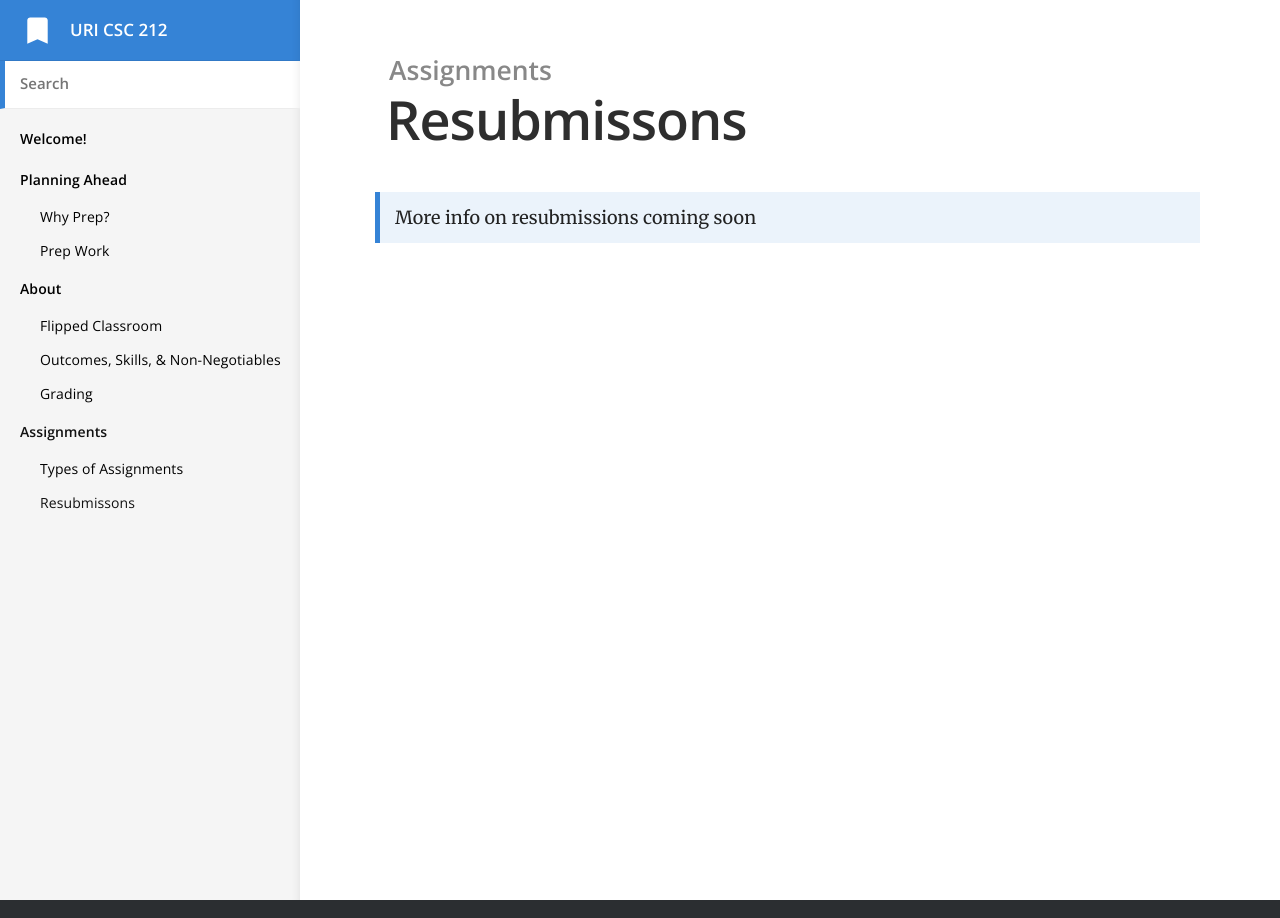
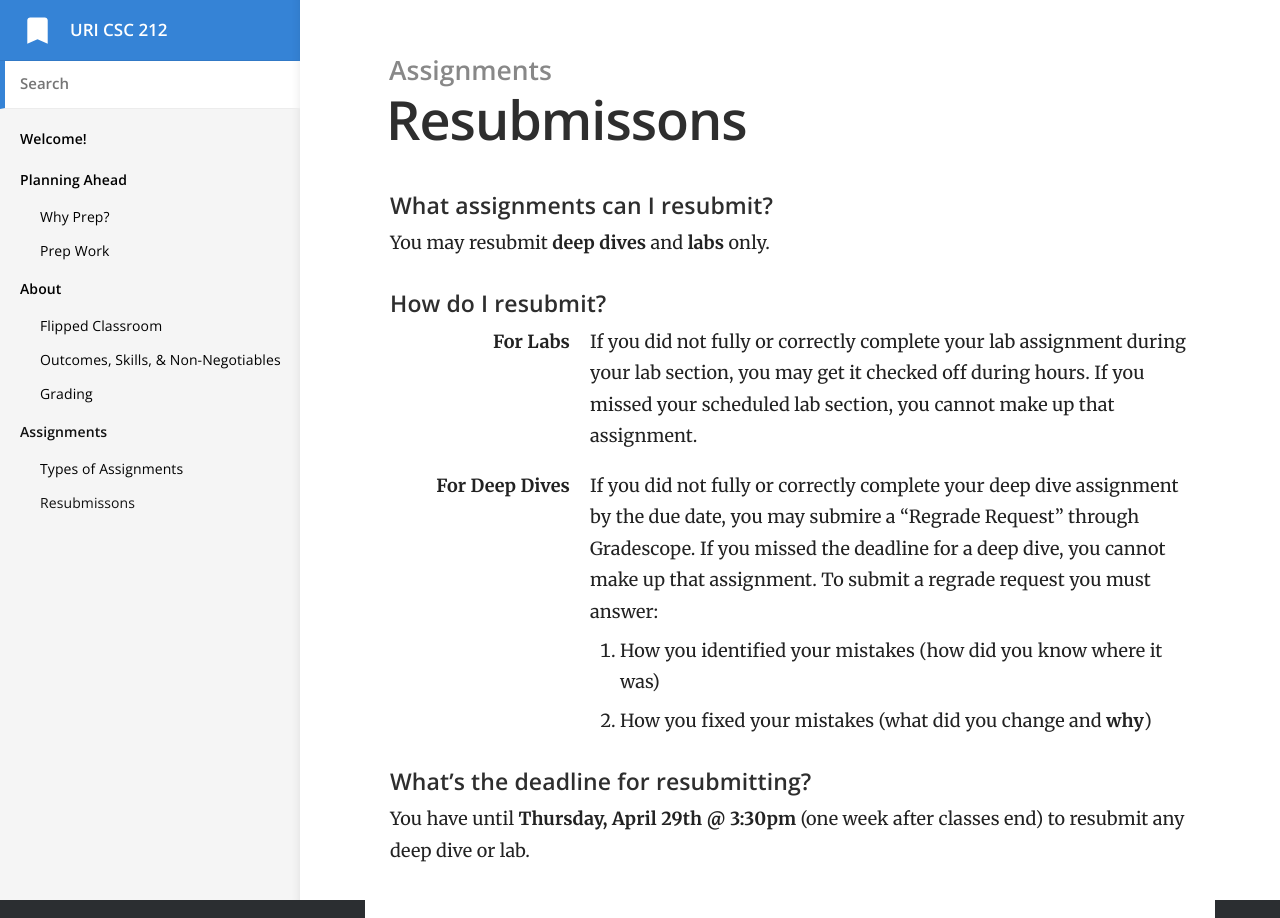
Before and after one commit to vcc-csc212/sp21-archive, a Jekyll site: the page built from _docs/3-assignments/resubmissions.md, in a window 1280 px wide. Built offline with Jekyll 4.4.1, drawn with Linux system fonts in a browser that asks for light colours.

Commit message:
resubmissions page done

```diff
--- a/_docs/3-assignments/resubmissions.md
+++ b/_docs/3-assignments/resubmissions.md
@@ -4,4 +4,18 @@ category: Assignments
 order: 2
 permalink: /resubmissions/
 ---
-> More info on resubmissions coming soon
+
+#### What assignments can I resubmit?
+You may resubmit **deep dives** and **labs** only.
+
+#### How do I resubmit?
+For Labs
+: If you did not fully or correctly complete your lab assignment during your lab section, you may get it checked off during hours. If you missed your scheduled lab section, you cannot make up that assignment.
+
+For Deep Dives
+: If you did not fully or correctly complete your deep dive assignment by the due date, you may submire a "Regrade Request" through Gradescope. If you missed the deadline for a deep dive, you cannot make up that assignment. To submit a regrade request you must answer:
+1. How you identified your mistakes (how did you know where it was)
+2. How you fixed your mistakes (what did you change and **why**)
+
+#### What's the deadline for resubmitting?
+You have until **Thursday, April 29th @ 3:30pm** (one week after classes end) to resubmit any deep dive or lab.
```
